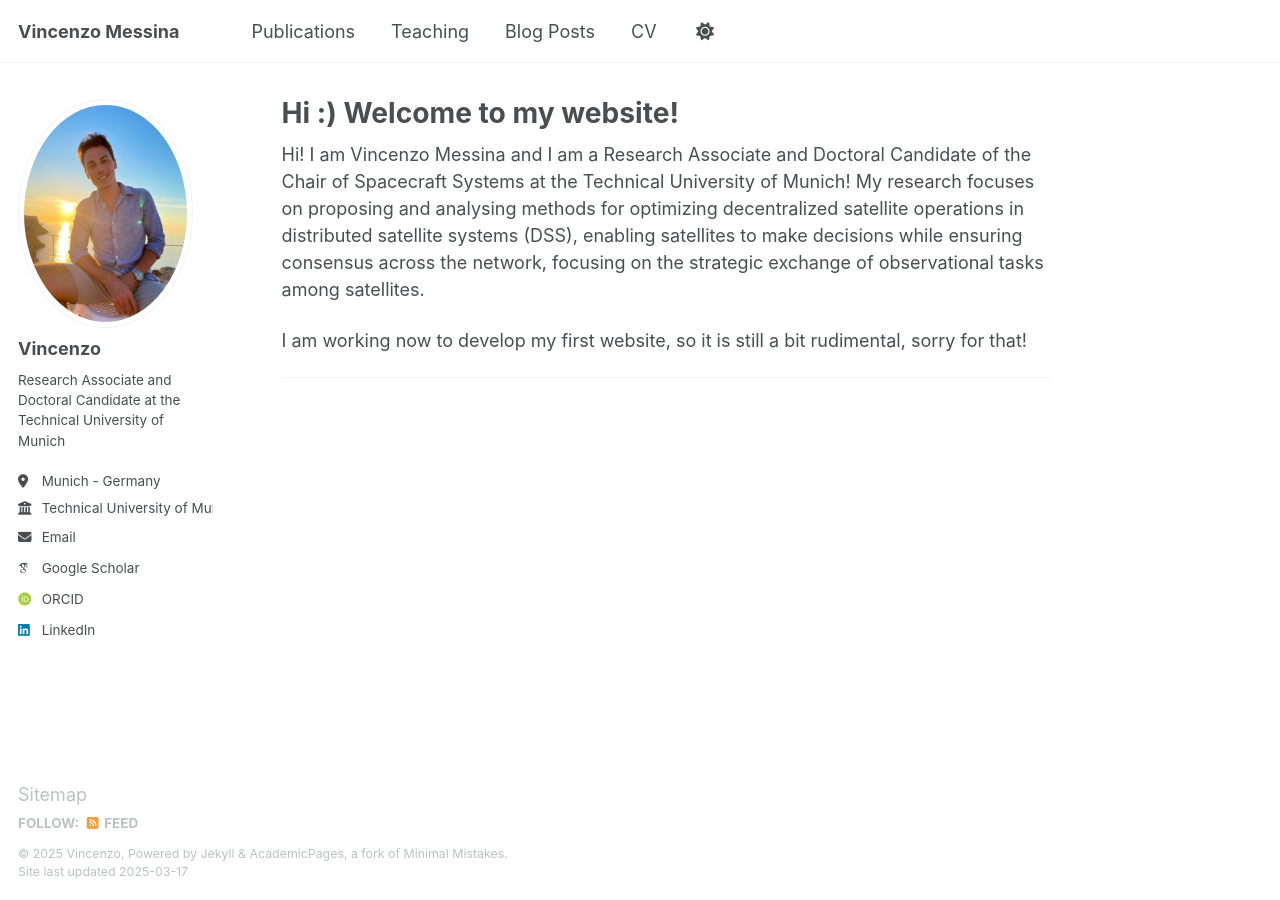
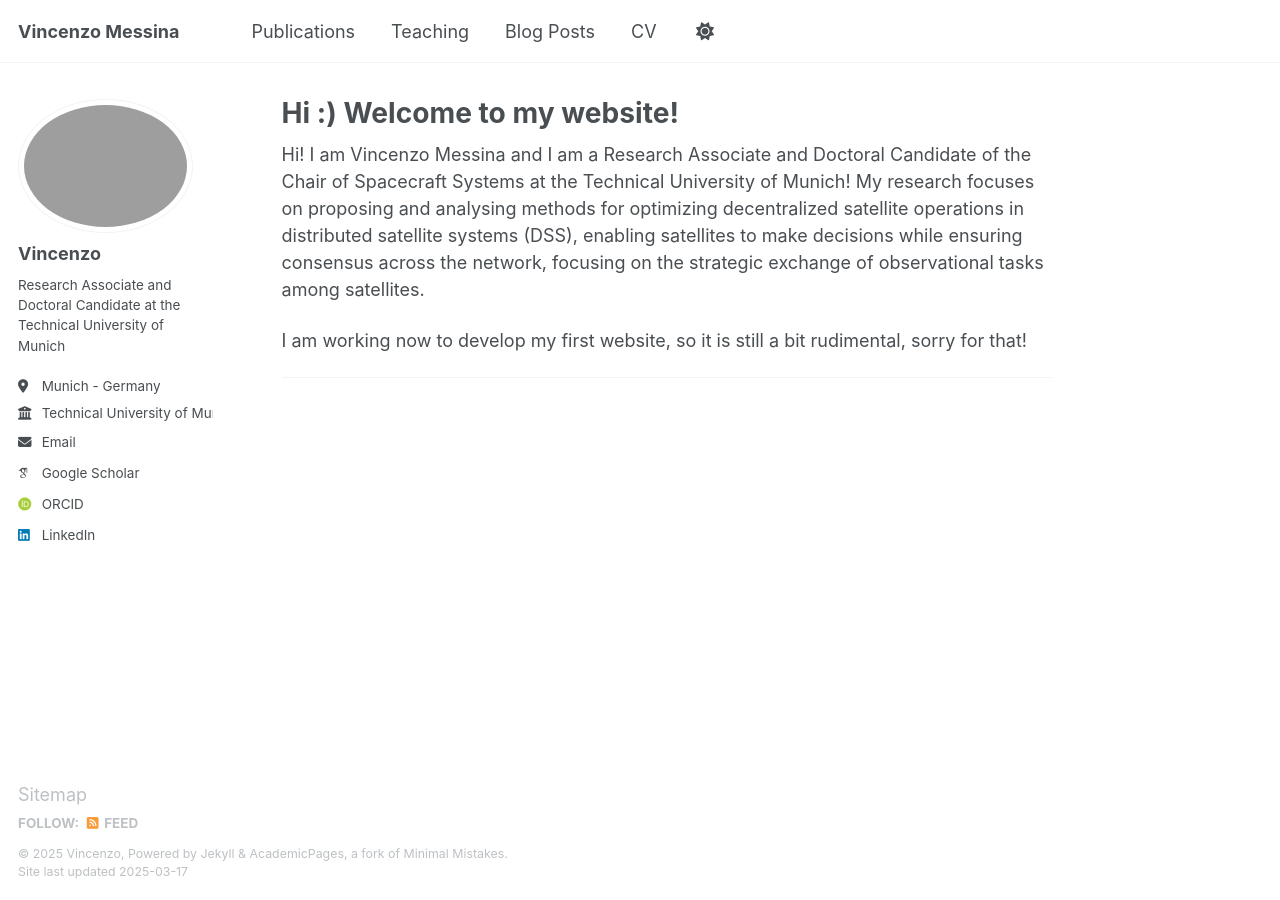
Before and after one commit to MessinaVincenzo/MessinaVincenzo.github.io, a Jekyll site: the page built from _pages/about.md, in a window 1280 px wide. Built offline with Jekyll 4.4.1, drawn with Linux system fonts in a browser that asks for light colours; some web fonts are replaced.

Commit message:
Update _config.yml

```diff
--- a/_config.yml
+++ b/_config.yml
@@ -22,7 +22,7 @@ repository               : ""
 #               Additional customization can be done by editing /_includes/author-profile.html
 author:
   # Biographic information
-  avatar           : "thumbnail_IMG_1270.jpg"
+  avatar           : "PersonalPhotoLamp.jpg"
   name             : "Vincenzo"
   pronouns         : # example: "she/her"
   bio              : "Research Associate and Doctoral Candidate at the Technical University of Munich"
```
